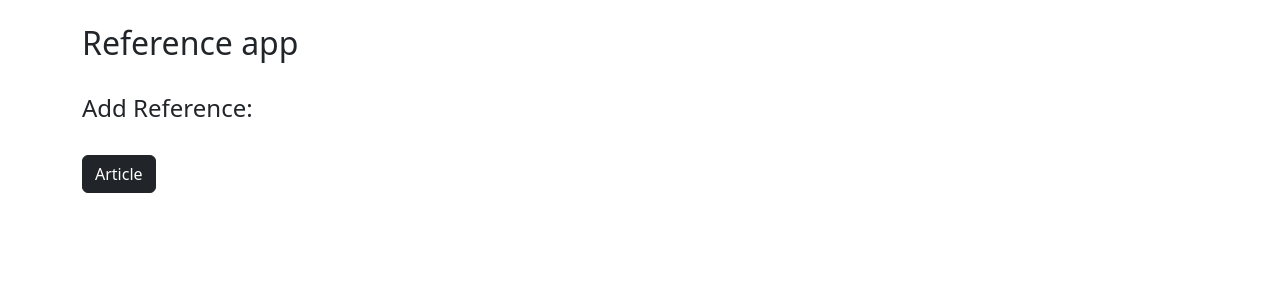
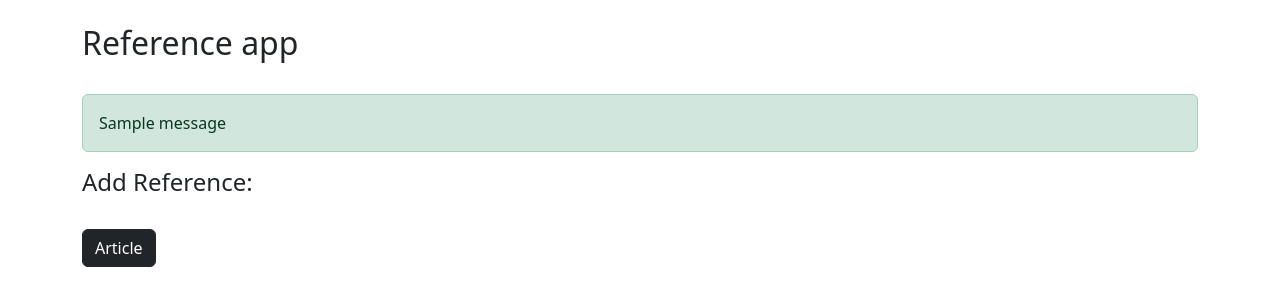
Before and after one commit to matimove/miniprojekti, a Flask app: page / in a window 1280 px wide. Shown: the top 306 px of the page. Run offline with Flask 3, Linux system fonts and the light colour scheme; one stand-in notice (Sample message) is shown.

Commit message:
Add flash message support to index.html for article creation success

```diff
--- a/src/templates/index.html
+++ b/src/templates/index.html
@@ -8,26 +8,19 @@ Reference app
 </br>
 <h2>Reference app</h2></br>
 
-<!--
-<div>
-  things still unfinished: {{ unfinished }}
-</div>
-{{ test }}
-<ul>
-  {% for todo in todos %}
-    <li style="display: flex">
-      <div>
-        {{ todo }}
-      </div>
-      {% if not todo.done %}
-        <form action="/toggle_todo/{{ todo.id }}" method="post" style="margin-left: 10px;">
-          <button type="submit">mark as done</button>
-        </form>
-      {% endif %}
-    </li>
-  {% endfor %}
-</ul>
--->
+<!-- Flash message for validation success -->
+
+{% with messages = get_flashed_messages(with_categories=true) %}
+  {% if messages %}
+    <div>
+      {% for category, message in messages %}
+        <div class="alert alert-{{ category }}">
+          {{ message }}
+        </div>
+      {% endfor %}
+    </div>
+  {% endif %}
+{% endwith %}
 
 <h4>Add Reference:</h4></br>
 <div>
```
